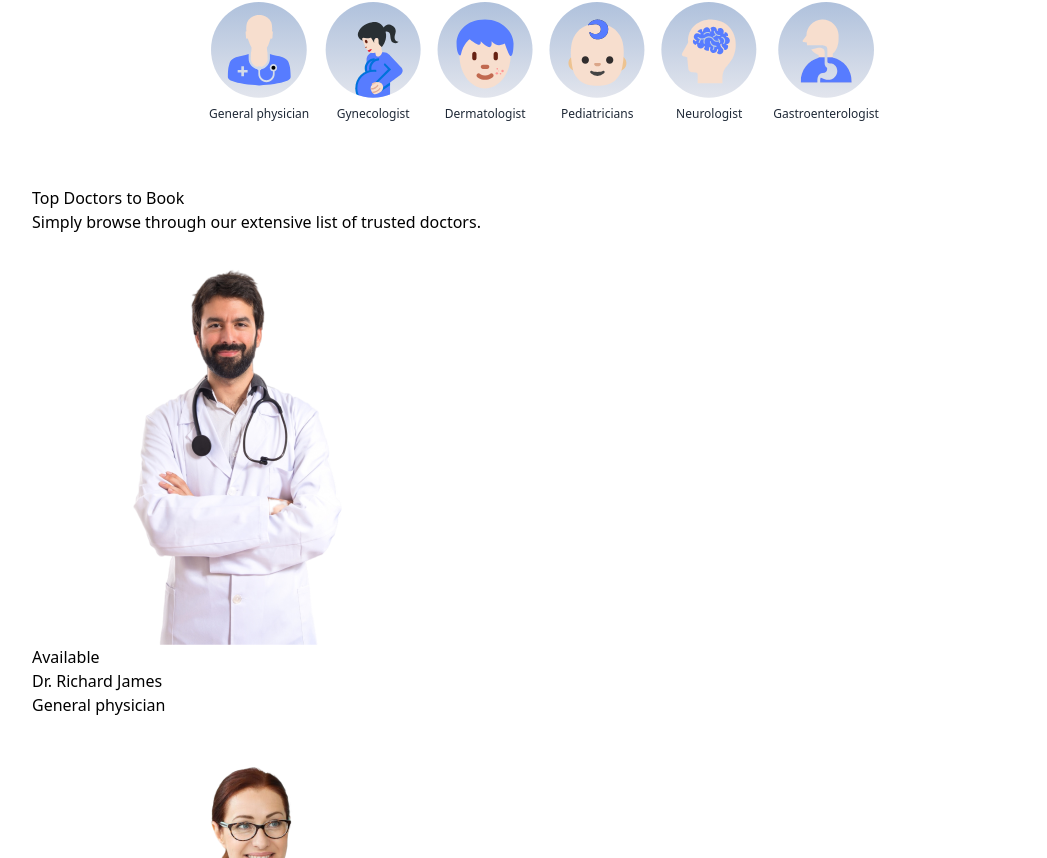
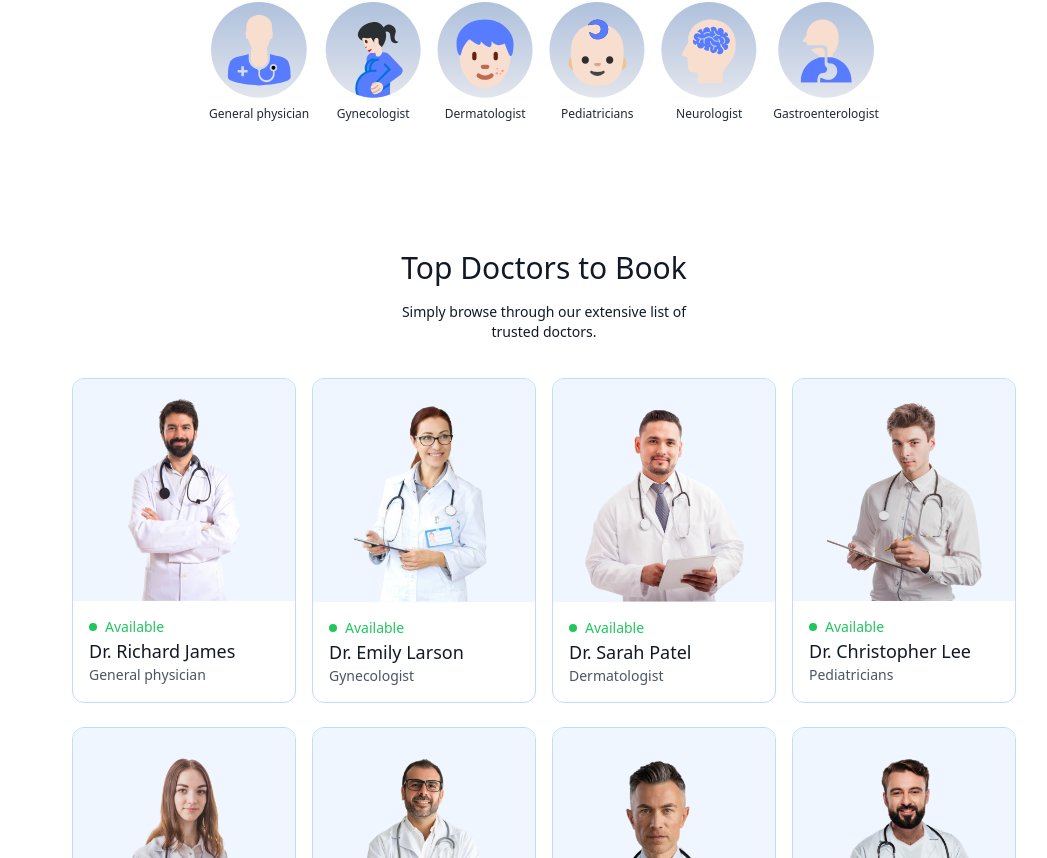
Before and after one commit to Nuwanchanuka/Booking-system, a React app in the folder frontend/: page / in a window 1280 px wide. Shown: the part 882-1740 px from the top of the page, without its empty margins (96-1143 px from the left). Built offline with nearby package versions, Linux system fonts and the light colour scheme; the HTML template or start-up script is replaced by a standard one.

Commit message:
complete Top doctor interface

```diff
--- a/frontend/src/components/TopDoctors.jsx
+++ b/frontend/src/components/TopDoctors.jsx
@@ -1,26 +1,31 @@
 import React from 'react'
 import { doctors } from '../assets/assets'
+import { useNavigate } from 'react-router-dom'
 
 const TopDoctors = () => {
+  const navigate = useNavigate()
+
   return (
-    <div>
-        <h1>Top Doctors to Book</h1>
-        <p>Simply browse through our extensive list of trusted doctors.</p>
-        <div>
+    <div className='flex flex-col items-center gap-4 my-16 text-gray-900 md:mx-10'>
+        <h1 className='text-3xl font-mediu'>Top Doctors to Book</h1>
+        <p className='sm:w-1/3 text-center text-sm'>Simply browse through our extensive list of trusted doctors.</p>
+        <div className='w-full grid grid-cols-auto gap-4 pt-5 gap-y-6 px-3 sm:px-0'>
             {doctors.slice(0,10).map((item,index) => (
-                <div>
-                  <img src={item.image} alt=""/>
-                  <div>
-                    <div>
-                      <p></p><p>Available</p>
+                <div onClick={()=>navigate(`/appointment/${item._id}`)} className='border border-blue-200 rounded-xl overflow-hidden cursor-pointer hover:translate-y-[-10px] transition-all duration-500' key={index}>
+                  <img className='bg-blue-50' src={item.image} alt=""/>
+                  <div className='p-4'>
+                    <div className='flex items-center gap-2 text-sm text-center text-green-500'>
+
+                      <p className='w-2 h-2 bg-green-500 rounded-full'></p><p>Available</p>
                     </div>
-                    <p>{item.name}</p>
-                    <p>{item.speciality}</p>
+                    <p className='text-gray-900 text-lg font-medium'>{item.name}</p>
+                    <p className='text-gray-600 text-sm'>{item.speciality}</p>
                   </div>
 
                 </div>
             ))}
         </div>
+        <button className='bg-blue-50 text-gray-600 px-12 py-3 rounded-full mt-10'>more</button>
 
     </div>
   )
--- /dev/null
+++ b/frontend/src/context/AppContext.jsx
@@ -0,0 +1,11 @@
+import React from 'react'
+
+const AppContext = () => {
+  return (
+    <div>
+
+    </div>
+  )
+}
+
+export default AppContext
--- a/frontend/tailwind.config.js
+++ b/frontend/tailwind.config.js
@@ -9,8 +9,11 @@
       colors:{
         'primary': "#5f6FFF"
 
-      }
-    },
+      },
+      gridTemplateColumns: {
+        'auto': 'repeat(auto-fill, minmax(200px, 1fr))'
+    }
+  },
   },
   plugins: [],
 }
```
